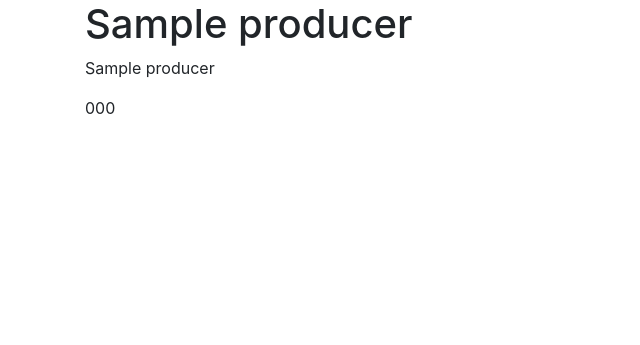
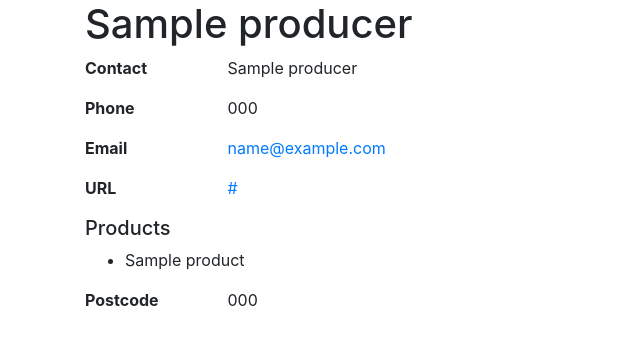
Before and after one commit to designswarm/madenearyou, a Django app: template producers/templates/producers/producer_detail.html in a window 1280 px wide. Shown: the top 345 px of the page, without its empty margins (0-640 px from the left). Run offline with Django 3.2, Linux system fonts and the light colour scheme; the template is opened without the code that fills it: values that come from a table or form of the project are taken from there, others are empty; tables that the repository leaves empty hold one stand-in row (values such as "Sample post"); parts of the project's set-up code (start-up, migrations or seed data) failed here and were passed over; some libraries are stand-ins or nearby versions.

Commit message:
Format producer page

```diff
--- a/producers/templates/producers/producer_detail.html
+++ b/producers/templates/producers/producer_detail.html
@@ -6,8 +6,69 @@
 	<div class="row">
 		<div class="col-md-6 col-md-offset-3">
 			<h1>{{ producer.business_name }}</h1>
-			<p>{{ producer.contact_name }}</p>
-			<p>{{ producer.postcode }}</p>
+
+			{% if producer.contact_name %}
+				<p class="row">
+					<span class="col-sm-3">
+						<strong>Contact</strong>
+					</span>
+					<span class="col-sm-9">
+						{{ producer.contact_name }}
+					</span>
+				</p>
+			{% endif %}
+
+			{% if producer.phone %}
+				<p class="row">
+					<span class="col-sm-3">
+						<strong>Phone</strong>
+					</span>
+					<span class="col-sm-9">
+						{{ producer.phone }}
+					</span>
+				</p>
+			{% endif %}
+
+			{% if producer.email %}
+				<p class="row">
+					<span class="col-sm-3">
+						<strong>Email</strong>
+					</span>
+					<span class="col-sm-9">
+						<a href="mailto:{{ producer.email }}">{{ producer.email}}</a>
+					</span>
+				</p>
+			{% endif %}
+
+			{% if producer.url %}
+				<p class="row">
+					<span class="col-sm-3">
+						<strong>URL</strong>
+					</span>
+					<span class="col-sm-9">
+						<a href="{{ producer.url }}">{{ producer.url }}</a>
+					</span>
+				</p>
+			{% endif %}
+
+			<h2 class="h5">Products</h2>
+			<ul>
+				{% for product in producer.products.all %}
+					<li>{{ product.name }}</li>
+				{% endfor %}
+			</ul>
+
+			{% if producer.postcode %}
+				<p class="row">
+					<span class="col-sm-3">
+						<strong>Postcode</strong>
+					</span>
+					<span class="col-sm-9">
+						{{ producer.postcode }}
+					</span>
+				</p>
+			{% endif %}
+
 		</div> <!-- .col -->
 	</div> <!-- .row -->
 {% endblock content %}
--- a/producers/urls.py
+++ b/producers/urls.py
@@ -3,7 +3,7 @@ from django.conf.urls import url
 from . import views
 
 urlpatterns = [
-    url(r'^/$',
+    url(r'^$',
         views.HomeView.as_view(),
         name='home'),
 
```
Also changed, not shown: producers/templates/producers/home.html (+8 -1 lines).
